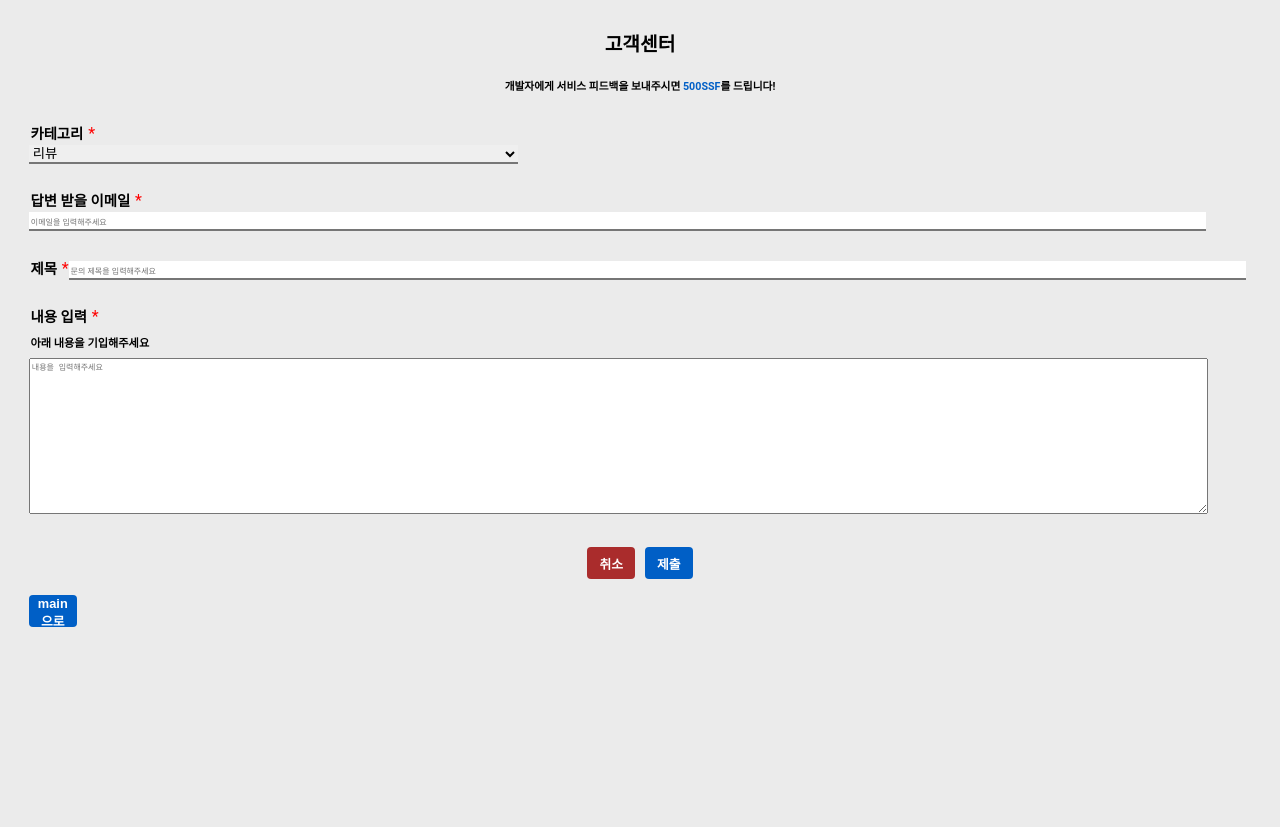
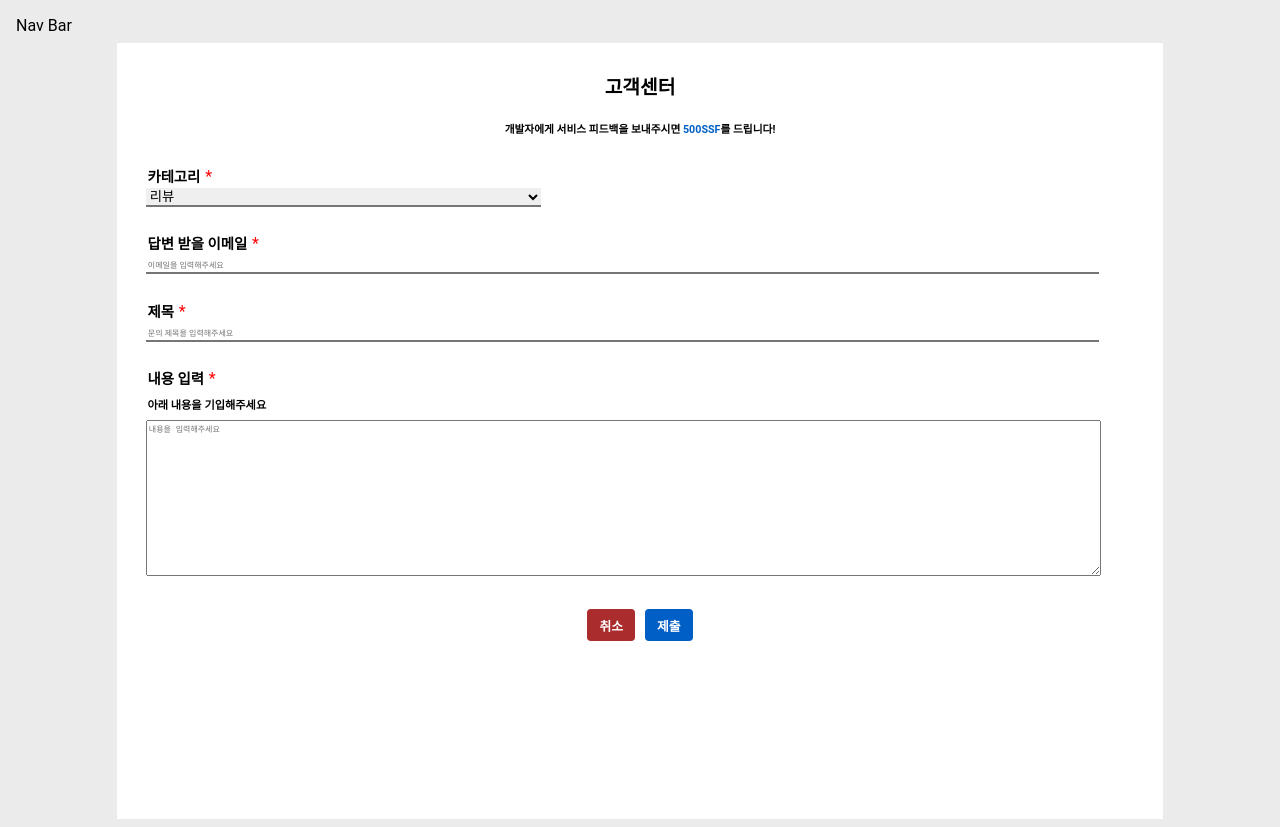
Before and after one commit to kenny397/pokeland, a React (Create React App) app in the folder frontend/pokemon/: page /support in a window 1280 px wide. Before the commit the page ends 800 px from the top, so only its background shows below. Built offline with nearby package versions, Linux system fonts and the light colour scheme.

Commit message:
chore: 라우팅 관련 코드 수정 및 관련 js파일 리네임

```diff
--- a/frontend/pokemon/src/App.css
+++ b/frontend/pokemon/src/App.css
@@ -30,11 +30,31 @@ body {
   color: #61dafb;
 }
 
-.container {
-  margin: 0 auto;
-  height: 95vh;
-  width: 50vw;
-  background: white;
+@media (max-width: 480px) {
+  .container {
+    margin: 0 auto;
+    height: 95vh;
+    width: 95vw;
+    background: white;
+  }
+}
+/* 태블릿일때 */
+@media (max-width:1030px) {
+  .container {
+    margin: 0 auto;
+    height: 95vh;
+    width: 95vw;
+    background: white;
+  }
+}
+/* pc버전일때 */
+@media (min-width:1030px) {
+  .container {
+    margin: 0 auto;
+    height: 95vh;
+    width: 1030px;
+    background: white;
+  }
 }
 
 @keyframes App-logo-spin {
--- a/frontend/pokemon/src/App.jsx
+++ b/frontend/pokemon/src/App.jsx
@@ -2,21 +2,19 @@ import React from 'react';
 import { BrowserRouter } from 'react-router-dom';
 import { Router } from './Router';
 import { useSelector } from 'react-redux';
-
+import { decideHeaderDisplay } from './headerDisplay';
 import './App.css';
 
 export default function App() {
+  let { headerDisplay } = useSelector((state) => ({
+    headerDisplay: state.headerDisplay,
+  }));
 
-  //window.location.pathname
-  // 최초에 uri값에 직접 support나 header값을 들고오는 페이지를 입력할 경우 생각해서 app에서는 다른 컴포를 하나 호출해야되나 생각중입니다...
-  const { showHeader } = useSelector((state) => ({
-    showHeader: state.showHeader,
-  }));
-  console.log(showHeader);
-  // 모든 path - 우리가 설정한 path => NotFoundPage
+  headerDisplay = headerDisplay || decideHeaderDisplay(window.location.pathname);
+
   return (
     <BrowserRouter>
-      {showHeader
+      {headerDisplay
         ?
         <>
           <div>Nav Bar</div>
--- /dev/null
+++ b/frontend/pokemon/src/headerDisplay.js
@@ -0,0 +1,27 @@
+import { routers } from "./Router";
+import { updateHeaderDisplay } from "./redux/actions";
+import store from "./redux/store";
+
+export function decideHeaderDisplay(to) {
+  const isNotIntro = to !=='/';
+  const isNotTutorial = to !=='/tutorial';
+  let headerDisplay = false;
+
+  console.log(headerDisplay);
+
+  for (let { path } of routers){
+    if(to === path && isNotIntro && isNotTutorial){
+      headerDisplay = true;
+      break;
+    }
+  }
+  return headerDisplay;
+}
+
+// export function changeHeaderDisplay(headerDisplay) {
+//   store.dispatch(updateHeaderDisplay(headerDisplay));
+// }
+
+export function changeHeaderDisplay(to) {
+  store.dispatch(updateHeaderDisplay((decideHeaderDisplay(to))));
+}
--- a/frontend/pokemon/src/redux/actions.js
+++ b/frontend/pokemon/src/redux/actions.js
@@ -1,8 +1,8 @@
-export function updateShowHeader(showHeader) {
+export function updateHeaderDisplay(headerDisplay) {
   return {
-    type: 'updateShowHeader',
+    type: 'updateHeaderDisplay',
     payload: {
-      showHeader,
+      headerDisplay,
     },
   };
 }
--- a/frontend/pokemon/src/redux/reducer.js
+++ b/frontend/pokemon/src/redux/reducer.js
@@ -1,13 +1,13 @@
 const initialState = {
-  showHeader : false,
+  headerDisplay : false,
 };
 
 export default function reducer(state = initialState, action) {
-  if (action.type === 'updateShowHeader') {
+  if (action.type === 'updateHeaderDisplay') {
     return {
       ...state,
       // TODO : 바뀐값 넣기
-      showHeader: action.payload.showHeader
+      headerDisplay: action.payload.headerDisplay
     };
   }
 
--- a/frontend/pokemon/src/routerTo.js
+++ /dev/null
@@ -1,19 +0,0 @@
-import { routers } from "./Router";
-import { updateShowHeader } from "./redux/actions";
-import store from "./redux/store";
-
-export function routerTo(to) {
-  const isNotIntro = to !=='/';
-  const isNotTutorial = to !=='/tutorial';
-  let showHeader = false;
-  console.log(showHeader);
-
-  for (let { path } of routers){
-    if(to === path && isNotIntro && isNotTutorial){
-      showHeader = true;
-      break;
-    }
-  }
-
-  store.dispatch(updateShowHeader(showHeader));
-}
--- a/frontend/pokemon/src/support/SupportPage.jsx
+++ b/frontend/pokemon/src/support/SupportPage.jsx
@@ -1,18 +1,11 @@
 import React from "react";
 import './SupportPage.css';
-import { routerTo } from '../routerTo';
-import { useNavigate } from "react-router-dom";
+// import { decideHeaderDisplay, changeHeaderDisplay } from '../headerDisplay';
+// import { useNavigate } from "react-router-dom";
 
 export default function SupportPage() {
 
   let category, email, title, content;
-
-  // 이런식으로 해야되나 잘 모르겠습니다.. navigate도 js파일안에 넣어버리고싶은데 어떻게 넣을지 모르겠어요
-  const navigate = useNavigate();
-  const routerBtnClick = function () {
-    routerTo('/');
-    navigate('/');
-  };
 
   const onClickSubmitSupport = function () {
     // TODO : 버튼 클릭시 백엔드로 비동기 요청
@@ -76,10 +69,6 @@ export default function SupportPage() {
         <button className="submit-button" onClick={onClickSubmitSupport}>제출</button>
       </div>
 
-      <div>
-        <button className="submit-button" onClick={routerBtnClick}>main으로</button>
-      </div>
-
     </div>
   );
 }
```
